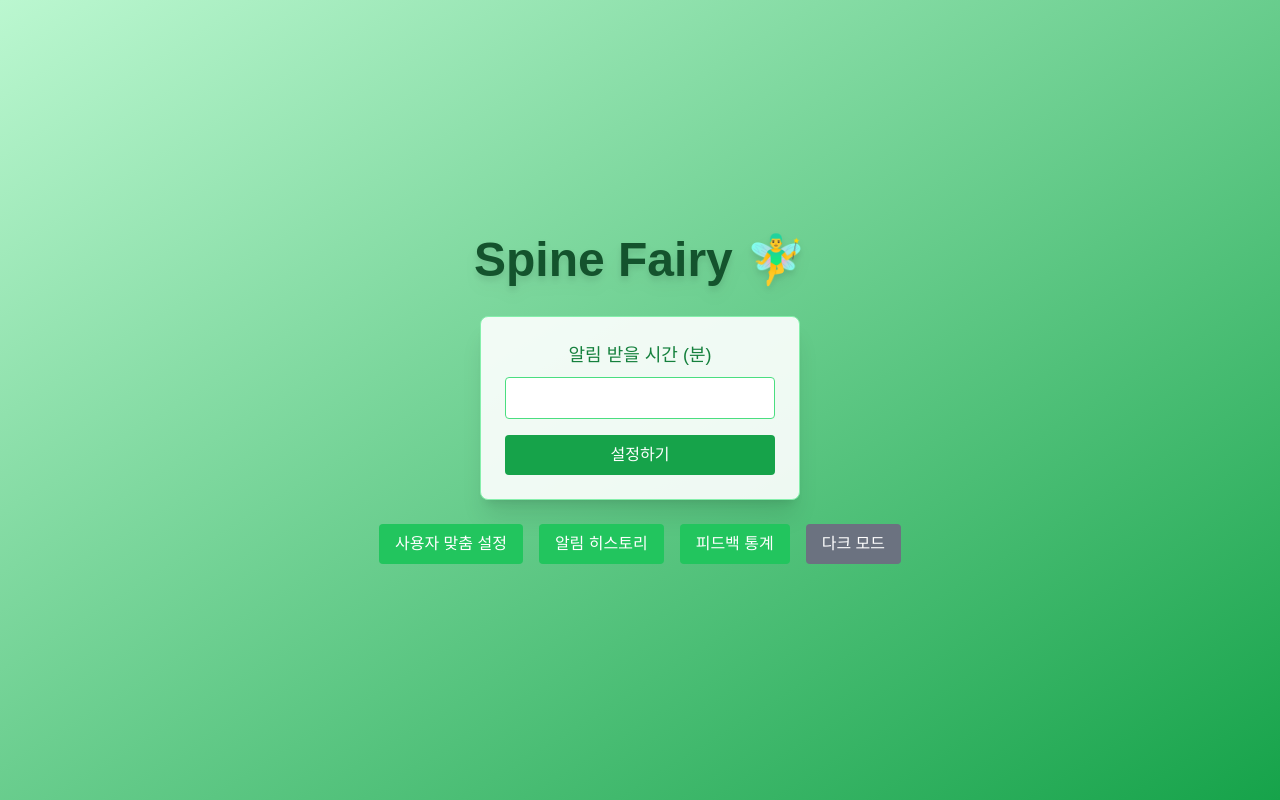
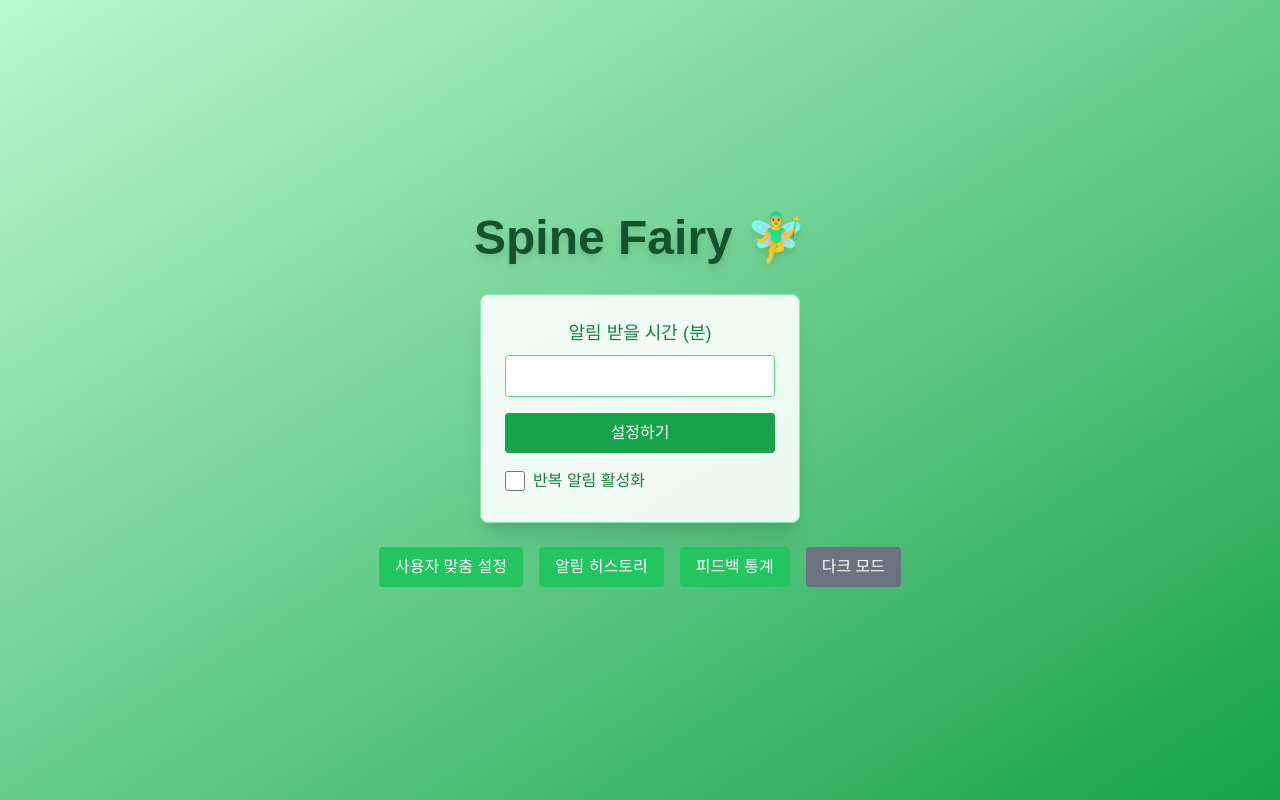
Before and after one commit to chae-chae/Spine-Fairy, a Next.js app: page / in a window 1280 px wide. Built offline with nearby package versions, Linux system fonts and the light colour scheme.

Commit message:
add repeat option

```diff
--- a/app/page.tsx
+++ b/app/page.tsx
@@ -62,6 +62,10 @@ export default function Home() {
   const [isPaused, setIsPaused] = useState(false);
   const [darkMode, setDarkMode] = useState(false);
 
+  // 반복 알림 관련 상태
+  const [recurringEnabled, setRecurringEnabled] = useState(false);
+  const [recurringInterval, setRecurringInterval] = useState<number>(10); // 기본 10분
+
   // 다크 모드 적용
   useEffect(() => {
     if (darkMode) {
@@ -124,7 +128,16 @@ export default function Home() {
     setIsPaused(false);
   };
 
-  // 자세 피드백 기록 함수
+  // 반복 알림 기능: 반복 간격으로 타이머 재시작
+  const startRecurringTimer = () => {
+    setShowModal(false);
+    const secs = recurringInterval * 60;
+    setInitialSeconds(secs);
+    setSecondsLeft(secs);
+    setIsPaused(false);
+  };
+
+  // 자세 피드백 기록 함수 (이전 코드와 동일)
   const recordFeedback = (feedback: "correct" | "incorrect") => {
     const now = new Date().toISOString();
     const feedbackEntry = { time: now, feedback };
@@ -185,6 +198,33 @@ export default function Home() {
         >
           설정하기
         </button>
+
+        {/* 반복 알림 설정 UI */}
+        <div className="mt-4 text-left">
+          <label className="inline-flex items-center text-green-700 dark:text-green-200">
+            <input
+              type="checkbox"
+              checked={recurringEnabled}
+              onChange={(e) => setRecurringEnabled(e.target.checked)}
+              className="form-checkbox h-5 w-5 text-green-600"
+            />
+            <span className="ml-2">반복 알림 활성화</span>
+          </label>
+          {recurringEnabled && (
+            <div className="mt-2">
+              <label className="block text-green-700 dark:text-green-200 text-sm">
+                반복 간격 (분)
+              </label>
+              <input
+                type="number"
+                min="1"
+                value={recurringInterval}
+                onChange={(e) => setRecurringInterval(Number(e.target.value))}
+                className="w-full p-1 border border-green-400 rounded focus:outline-none focus:ring-2 focus:ring-green-500 dark:bg-green-700 dark:text-green-100 dark:border-green-600"
+              />
+            </div>
+          )}
+        </div>
 
         {secondsLeft !== null && initialSeconds !== null && (
           <>
@@ -273,6 +313,14 @@ export default function Home() {
               >
                 스누즈
               </button>
+              {recurringEnabled && (
+                <button
+                  onClick={startRecurringTimer}
+                  className="px-4 py-2 bg-purple-600 text-white rounded hover:bg-purple-700 transition-colors duration-300"
+                >
+                  반복 알림
+                </button>
+              )}
               <button
                 onClick={() => setShowModal(false)}
                 className="px-4 py-2 bg-gray-600 text-white rounded hover:bg-gray-700 transition-colors duration-300"
```
